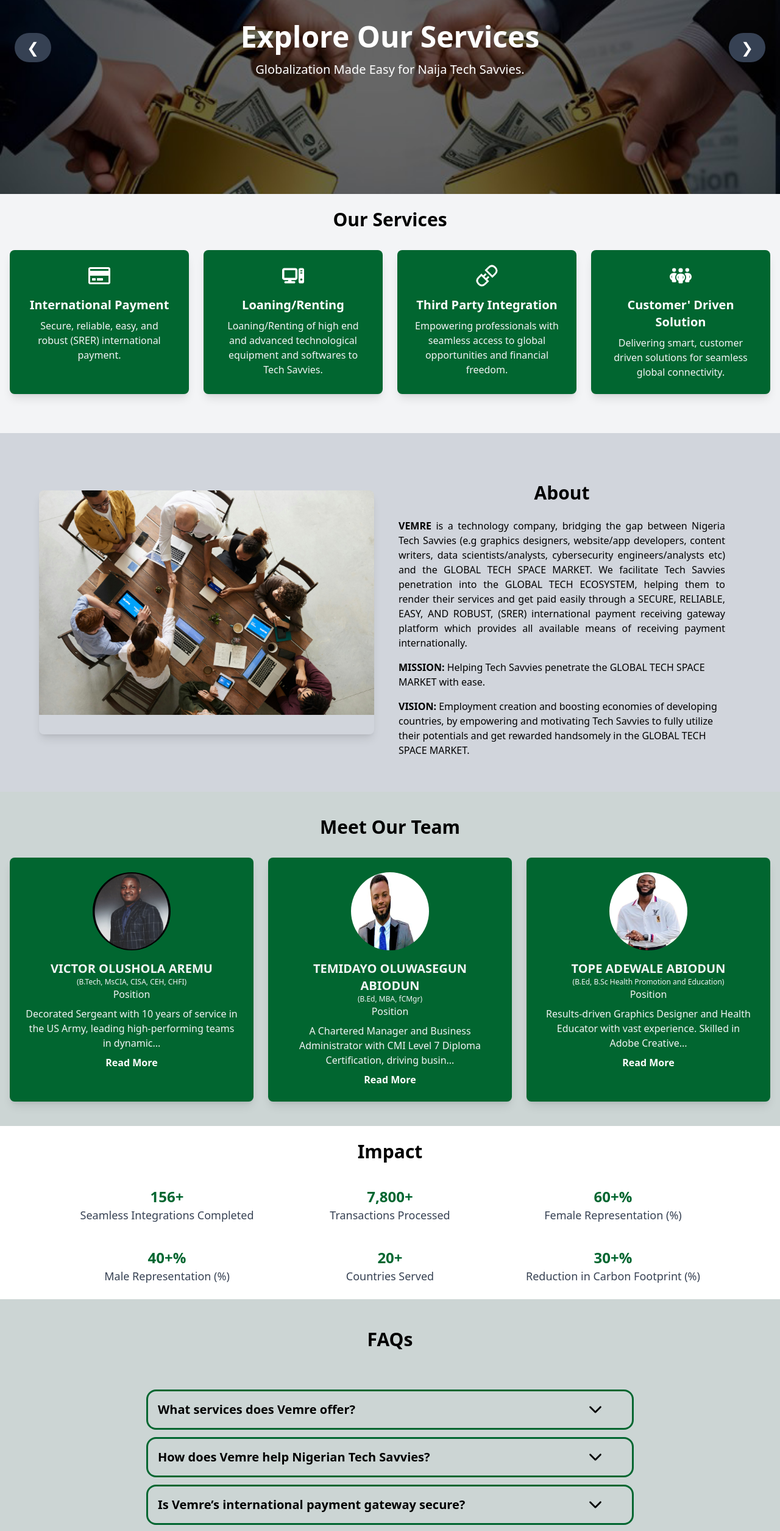
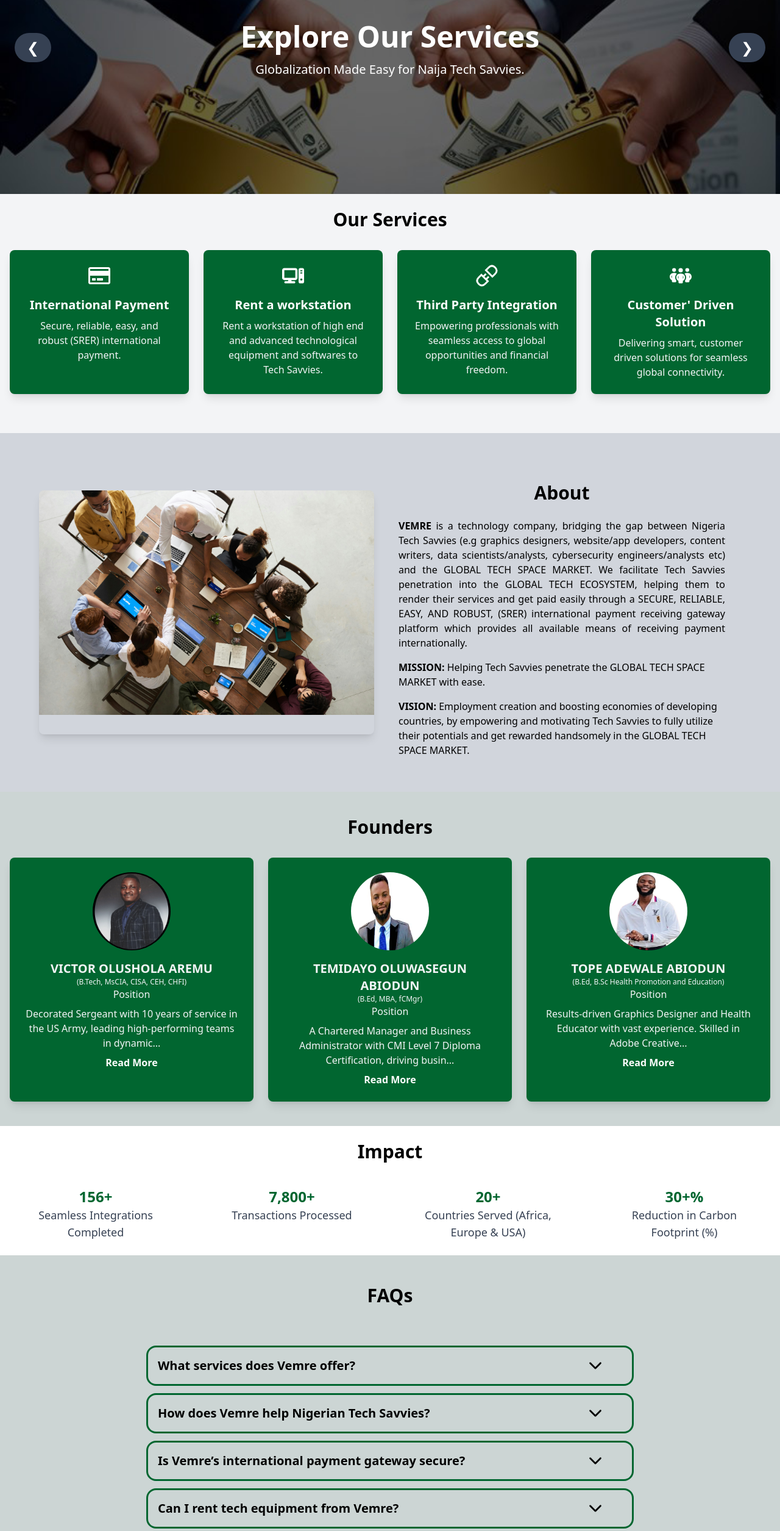
Before and after one commit to NetlyTech/Vemre, a React (Vite) app: page / in a window 1280 px wide. Shown: the part 234-2744 px from the top of the page at 61% size. Built offline with nearby package versions, Linux system fonts and the light colour scheme.

Commit message:
All changes made

```diff
--- a/src/components/AchievementCounter.jsx
+++ b/src/components/AchievementCounter.jsx
@@ -1,185 +1,11 @@
-
-// import React, { useEffect, useState, useRef } from 'react';
-
-// const achievements = [
-//   { number: 200, label: "Seamless Integrations Completed" },
-//   { number: 10000, label: "Transactions Processed" },
-//   { number: 60, label: "Female Representation (%)" },
-//   { number: 40, label: "Male Representation (%)" },
-//   { number: 20, label: "Countries Served" },
-//   { number: 30, label: "Reduction in Carbon Footprint (%)" },
-// ];
-
-// const AchievementCounter = () => {
-//   return (
-//     <div className="flex flex-col items-center justify-center py-6 bg-white">
-//       <h2 className="text-lg md:text-2xl lg:text-3xl font-sans font-bold mb-10 text-black">Impact</h2>
-//       <div className="grid grid-cols-2 md:grid-cols-3 gap-10">
-//         {achievements.map((achievement, index) => (
-//           <Counter key={index} number={achievement.number} label={achievement.label} />
-//         ))}
-//       </div>
-//     </div>
-//   );
-// };
-
-// const Counter = ({ number, label }) => {
-//   const [count, setCount] = useState(0);
-//   const [isVisible, setIsVisible] = useState(false);
-//   const counterRef = useRef(null);
-//   const duration = 8000; // Total duration in milliseconds
-//   const incrementTime = duration / 100; // Number of increments (100 steps)
-
-//   useEffect(() => {
-//     const observer = new IntersectionObserver(
-//       ([entry]) => {
-//         if (entry.isIntersecting) {
-//           setIsVisible(true);
-//           observer.unobserve(counterRef.current); // Stop observing after it becomes visible
-//         }
-//       },
-//       { threshold: 0.1 } // Trigger when 10% of the element is visible
-//     );
-
-//     if (counterRef.current) {
-//       observer.observe(counterRef.current);
-//     }
-
-//     return () => {
-//       if (counterRef.current) {
-//         observer.unobserve(counterRef.current);
-//       }
-//     };
-//   }, []);
-
-//   useEffect(() => {
-//     if (isVisible) {
-//       let start = 0;
-//       const end = number;
-//       const increment = Math.ceil(end / 100); // Calculate the increment based on the total number of steps
-
-//       const counter = setInterval(() => {
-//         if (start < end) {
-//           start += increment; // Increment by the calculated value
-//           if (start > end) start = end; // Ensure we don't exceed the end value
-//           setCount(start);
-//         } else {
-//           clearInterval(counter);
-//         }
-//       }, incrementTime);
-
-//       return () => clearInterval(counter);
-//     }
-//   }, [isVisible, number]);
-
-//   return (
-//     <div ref={counterRef} className="flex flex-col items-center md:px-3">
-//       <h2 className="text-2xl font-bold text-green-800">{count}+</h2>
-//       <p className="text-sm md:text-lg px-2 text-center text-gray-700">{label}</p>
-//     </div>
-//   );
-// };
-
-// export default AchievementCounter;
-
-// import React, { useEffect, useState, useRef } from 'react';
-
-// const achievements = [
-//   { number: 200, label: "Seamless Integrations Completed" },
-//   { number: 10000, label: "Transactions Processed" },
-//   { number: 60, label: "Female Representation (%)" },
-//   { number: 40, label: "Male Representation (%)" },
-//   { number: 20, label: "Countries Served" },
-//   { number: 30, label: "Reduction in Carbon Footprint (%)" },
-// ];
-
-// const AchievementCounter = () => {
-//   return (
-//     <div className="flex flex-col items-center justify-center py-6 bg-white">
-//       <h2 className="text-lg md:text-2xl lg:text-3xl font-sans font-bold mb-10 text-black">Impact</h2>
-//       <div className="grid grid-cols-2 md:grid-cols-3 gap-10">
-//         {achievements.map((achievement, index) => (
-//           <Counter key={index} number={achievement.number} label={achievement.label} />
-//         ))}
-//       </div>
-//     </div>
-//   );
-// };
-
-// const Counter = ({ number, label }) => {
-//   const [count, setCount] = useState(0);
-//   const [isVisible, setIsVisible] = useState(false);
-//   const counterRef = useRef(null);
-//   const duration = 8000; // Total duration in milliseconds
-//   const incrementTime = duration / 100; // Number of increments (100 steps)
-
-//   useEffect(() => {
-//     const observer = new IntersectionObserver(
-//       ([entry]) => {
-//         if (entry.isIntersecting) {
-//           setIsVisible(true);
-//           setCount(0); // Reset count to 0
-//           startCounting(); // Start counting
-//         } else {
-//           setIsVisible(false); // Reset visibility state
-//         }
-//       },
-//       { threshold: 0.1 } // Trigger when 10% of the element is visible
-//     );
-
-//     if (counterRef.current) {
-//       observer.observe(counterRef.current);
-//     }
-
-//     return () => {
-//       if (counterRef.current) {
-//         observer.unobserve(counterRef.current);
-//       }
-//     };
-//   }, []);
-
-//   const startCounting = () => {
-//     let start = 0;
-//     const end = number;
-//     const increment = Math.ceil(end / 100); // Calculate the increment based on the total number of steps
-
-//     const counter = setInterval(() => {
-//       if (start < end) {
-//         start += increment; // Increment by the calculated value
-//         if (start > end) start = end; // Ensure we don't exceed the end value
-//         setCount(start);
-//       } else {
-//         clearInterval(counter);
-//       }
-//     }, incrementTime);
-//   };
-
-//   return (
-//     <div ref={counterRef} className="flex flex-col items-center md:px-3">
-//       {isVisible ? (
-//         <>
-//           <h2 className="text-2xl font-bold text-green-800">{count}+</h2>
-//           <p className="text-sm md:text-lg px-2 text-center text-gray-700">{label}</p>
-//         </>
-//       ) : (
-//         <div className="flex items-center justify-center w-16 h-16">
-//           <div className="animate-spin rounded-full border-4 border-t-4 border-gray-200 border-t-green-500 w-12 h-12"></div>
-//         </div>
-//       )}
-//     </div>
-//   );
-// };
-
-// export default AchievementCounter;
-
 import React, { useEffect, useState, useRef } from 'react';
 
 const achievements = [
   { number: 200, label: "Seamless Integrations Completed" },
   { number: 10000, label: "Transactions Processed" },
-  { number: 60, label: "Female Representation (%)" },
-  { number: 40, label: "Male Representation (%)" },
-  { number: 20, label: "Countries Served" },
+  // { number: 60, label: "Female Representation (%)" },
+  // { number: 40, label: "Male Representation (%)" },
+  { number: 20, label: "Countries Served (Africa, Europe & USA)" },
   { number: 30, label: "Reduction in Carbon Footprint (%)" },
 ];
 
@@ -187,7 +13,7 @@
   return (
     <div className="flex flex-col items-center justify-center py-6 bg-white">
       <h2 className="text-lg md:text-2xl lg:text-3xl font-sans font-bold mb-10 text-black">Impact</h2>
-      <div className="grid grid-cols-2 md:grid-cols-3 gap-10">
+      <div className="grid grid-cols-2 md:grid-cols-2 lg:grid-cols-4 gap-10 lg:px-4">
         {achievements.map((achievement, index) => (
           <Counter key={index} number={achievement.number} label={achievement.label} />
         ))}
--- a/src/components/ContactMe.jsx
+++ b/src/components/ContactMe.jsx
@@ -9,10 +9,12 @@
       <div className="md:w-1/2 p-4 text-white">
         <h4 className="text-sm md:text-2xl font-extrabold mb-4">Get In Touch</h4>
         <h1 className="text-lg md:text-[20px] font-bold mb-2">Visit us on site or contact us today</h1>
-        <p className="mb-2 py-2 lg:py-4"><strong>Address:</strong> 3826 Salem Rd Suite 194
+
+        <p className="mb-2 py-2 lg:py-4"><strong>Head Office:</strong> 3826 Salem Rd Suite 194
         Covington GA 30016</p>
+        <p className="mb-2 py-2 lg:py-4"><strong>Branch:</strong>  6, Alajorin Street, Ilorin, Kwara State, Nigeria.</p>
         <p className="mb-2 py-2 lg:py-4"><strong>Email:</strong> Info@vemre.com.</p>
-        <p className="mb-2 py-2 lg:py-4"><strong>Phone:</strong> +17064318217</p>
+        <p className="mb-2 py-2 lg:py-4"><strong>Phone:</strong> +1 404 939 3126.</p>
         <p className="mb-2 py-2 lg:py-4"><strong>Time:</strong> 9:00am - 4:00pm, Mon - Sat</p>
       </div>
       <div className="md:w-1/2 p-4">
--- a/src/components/Faq.jsx
+++ b/src/components/Faq.jsx
@@ -24,7 +24,7 @@
   const items = [
     {
       title: 'What services does Vemre offer?',
-      content: 'Vemre provides international payment solutions, equipment/software loaning, third-party integration, and customer-driven tech solutions.',
+      content: 'Vemre provides international payment solutions, equipment/software renting, third-party integration, and customer-driven tech solutions.',
     },
 
     {
@@ -36,8 +36,8 @@
       content: "Yes, our SRER (Secure, Reliable, Easy, and Robust) payment gateway ensures safe and efficient international transactions.",
     },
     {
-      title: 'Can I rent or loan tech equipment from Vemre?',
-      content: 'Yes, we offer loaning and renting of high-end technological equipment and software to support tech professionals.',
+      title: 'Can I rent tech equipment from Vemre?',
+      content: 'Yes, we offer renting of high-end technological equipment and software to support tech professionals.',
     },
 
     {
@@ -46,7 +46,7 @@
     },
     {
       title: 'How can I contact Vemre for support?',
-      content: "You can reach us via email at Info@vemre.com, call +1 612-458-6552, or visit our office in Covington, GA.",
+      content: "You can reach us via email at Info@vemre.com, call +1 404 939 3126, or visit our office in Covington, GA.",
     },
   ];
 
--- a/src/components/FooterComp.jsx
+++ b/src/components/FooterComp.jsx
@@ -2,7 +2,7 @@
 import React from 'react';
 import VemreLogo from '../components/logo/vemre1.png';
 import Stripe from '../components/logo/stripe.jpeg';
-import Lemfi from '../components/logo/lemfi.jpeg';
+import Efcc from '../components/logo/efcc.jpg';
 import { FaGooglePlay } from "react-icons/fa6";
 import { FaApple } from "react-icons/fa";
 import { FaFacebook, FaTwitter, FaInstagram, FaLinkedin } from 'react-icons/fa';
@@ -19,9 +19,9 @@
           <div className='flex flex-col items-center md:items-start py-4 px-14 md:px-4 lg:px-16'>
             <h1 className='text-center px-2 font-semibold pl-2 md:pr-10 py-2 text-lg md:text-xl lg:text-2xl'>Our Partners</h1>
             <div className='flex flex-row justify-center md:justify-start'>
-              <img src={Stripe} alt="Stripe Logo" className='rounded-full mx-2 size-12 md:ml-10'/>
-              {/* Uncomment if you want to include Lemfi logo */}
-              {/* <img src={Lemfi} alt="Lemfi Logo" className='rounded-full mx-2' /> */}
+              <img src={Stripe} alt="Stripe Logo" className='rounded-full mx-2 size-12 md:ml-2 lg:ml-4'/>
+
+               <img src={Efcc} alt="Efcc Logo" className='rounded-full mx-2 size-12' />
             </div>
           </div>
 
--- a/src/components/HeroHeader.jsx
+++ b/src/components/HeroHeader.jsx
@@ -6,7 +6,7 @@
 const slides = [
   {
     id: 1,
-    title: 'Welcome to Our Website',
+    title: 'Welcome to Vemre',
     description: 'Naija Tech Savvies Penetrating the Global Tech Space with Ease.',
     image: slide1 ,
   },
--- a/src/components/OurService.jsx
+++ b/src/components/OurService.jsx
@@ -13,8 +13,8 @@
   },
   {
     id: 2,
-    title: 'Loaning/Renting',
-    description: '⁠Loaning/Renting of high end and advanced technological equipment and softwares to Tech Savvies.',
+    title: 'Rent a workstation',
+    description: 'Rent a workstation of high end and advanced technological equipment and softwares to Tech Savvies.',
     icon: <FaComputer /> ,
   },
   {
--- a/src/components/Teams.jsx
+++ b/src/components/Teams.jsx
@@ -35,7 +35,7 @@
     <section id='team'>
       <div className="py-10 bg-[#ccd5d4]">
         <div className="container mx-auto px-4">
-          <h2 className="text-lg md:text-2xl lg:text-3xl font-bold text-center mb-8 font-sans">Meet Our Team</h2>
+          <h2 className="text-lg md:text-2xl lg:text-3xl font-bold text-center mb-8 font-sans">Founders</h2>
           <div className="grid grid-cols-1 sm:grid-cols-2 md:grid-cols-3 gap-6">
             {teamMembers.map((member) => (
               <TeamMemberCard key={member.id} member={member} />
```
Also changed, not shown: src/components/logo/efcc.jpg (added).
